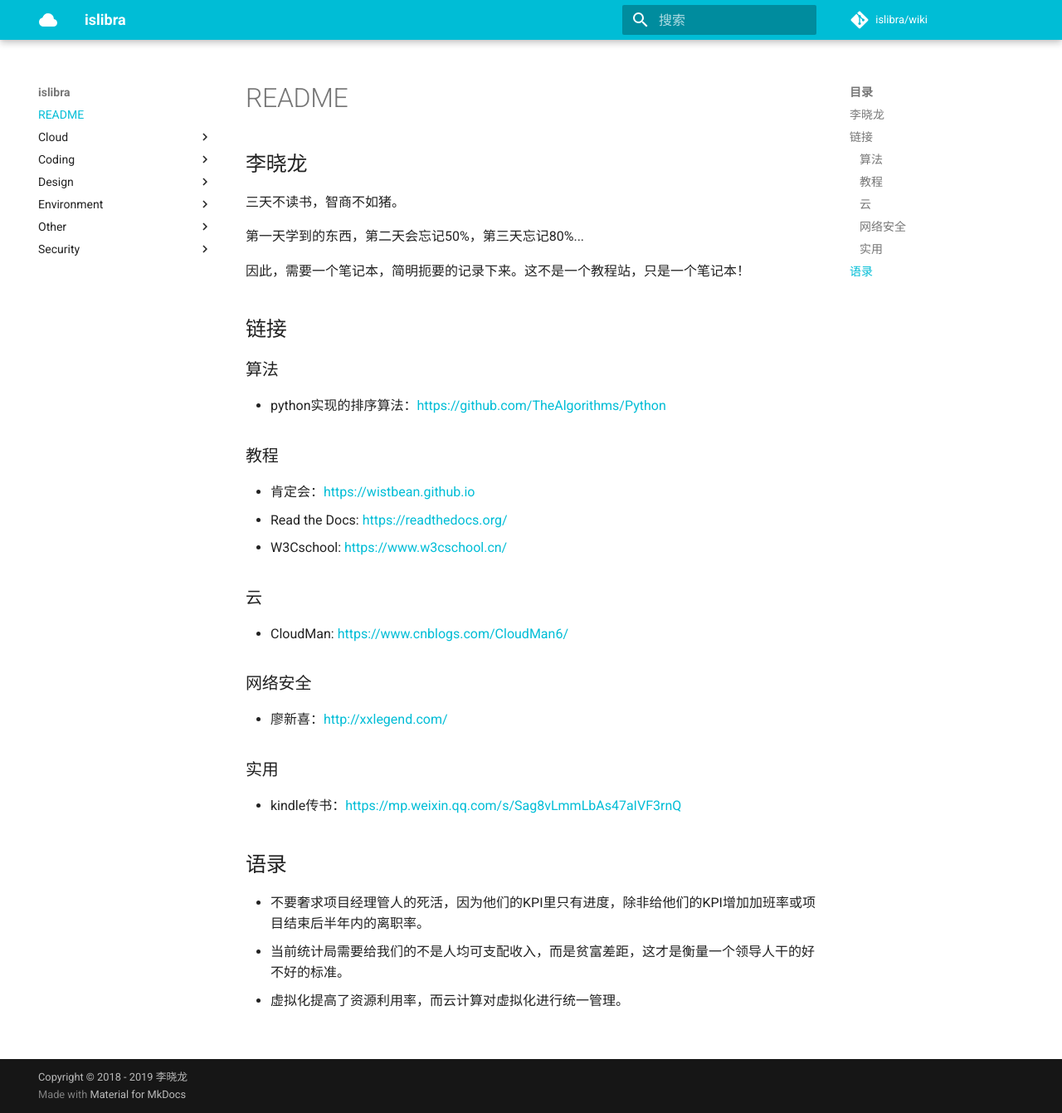
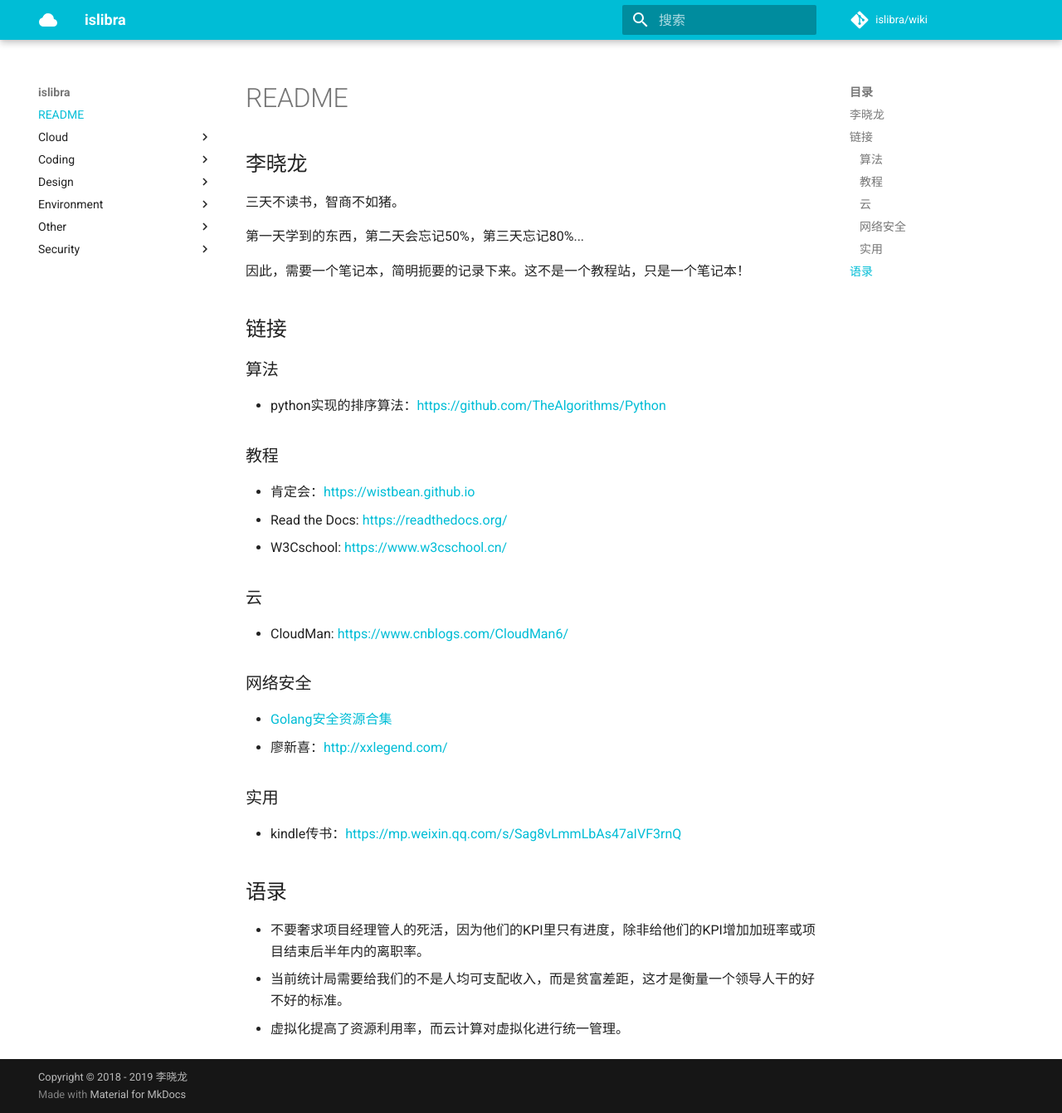
Before and after one commit to islibra/wiki, an MkDocs documentation site: the page built from docs/README.md, in a window 1280 px wide and 1341 px high. Shown: the whole window at 83% size. Built offline with MkDocs 1.6.1 and Material for MkDocs 9.7.7, drawn with Linux system fonts in a browser that asks for light colours; comment, search, counter and statistics services are not loaded.

Commit message:
Update README.md

```diff
--- a/docs/README.md
+++ b/docs/README.md
@@ -27,6 +27,7 @@
 
 ### 网络安全
 
+- [Golang安全资源合集](https://github.com/re4lity/Hacking-With-Golang/blob/master/README.md)
 - 廖新喜：<http://xxlegend.com/>
 
 ### 实用
```
